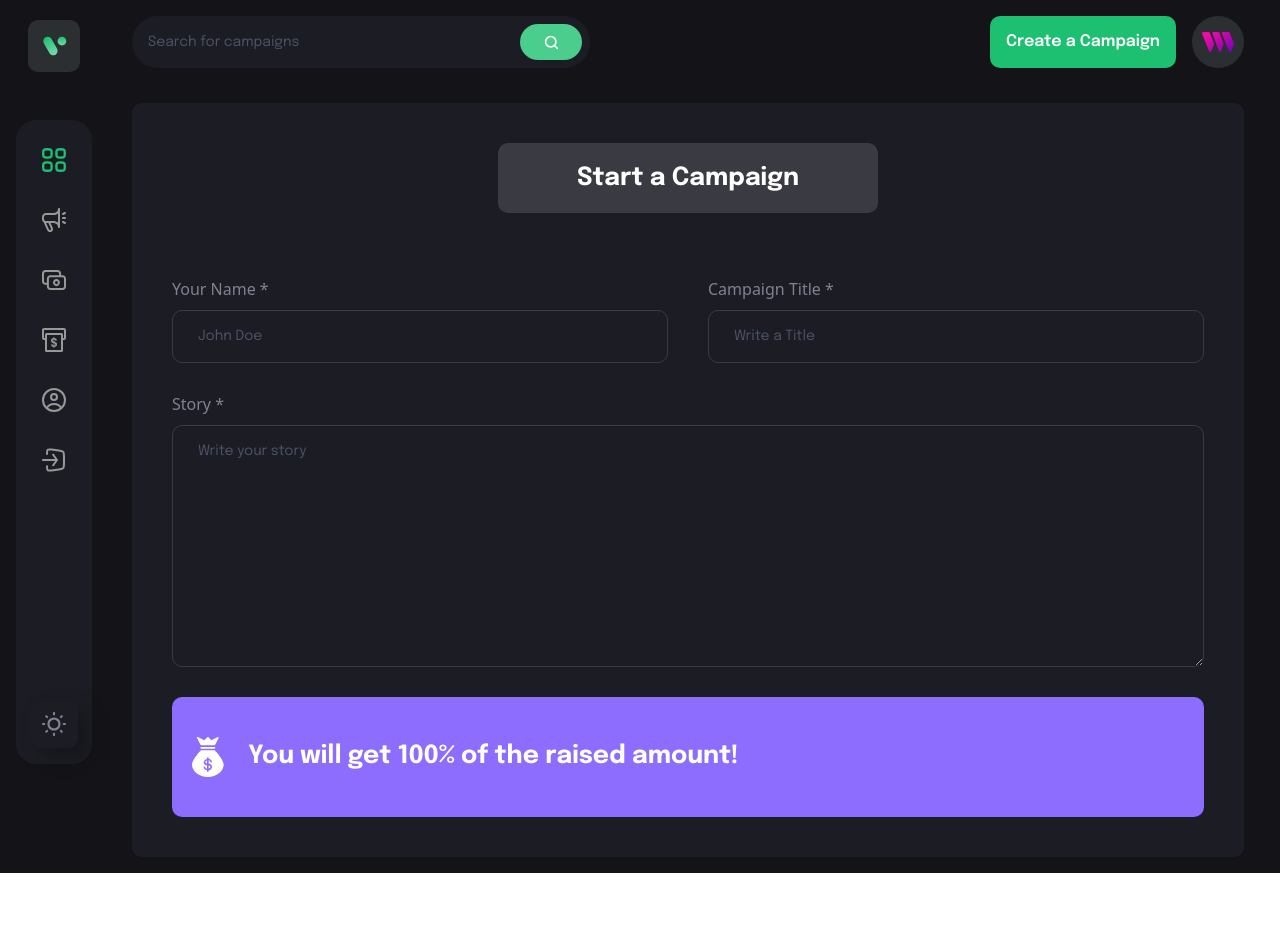
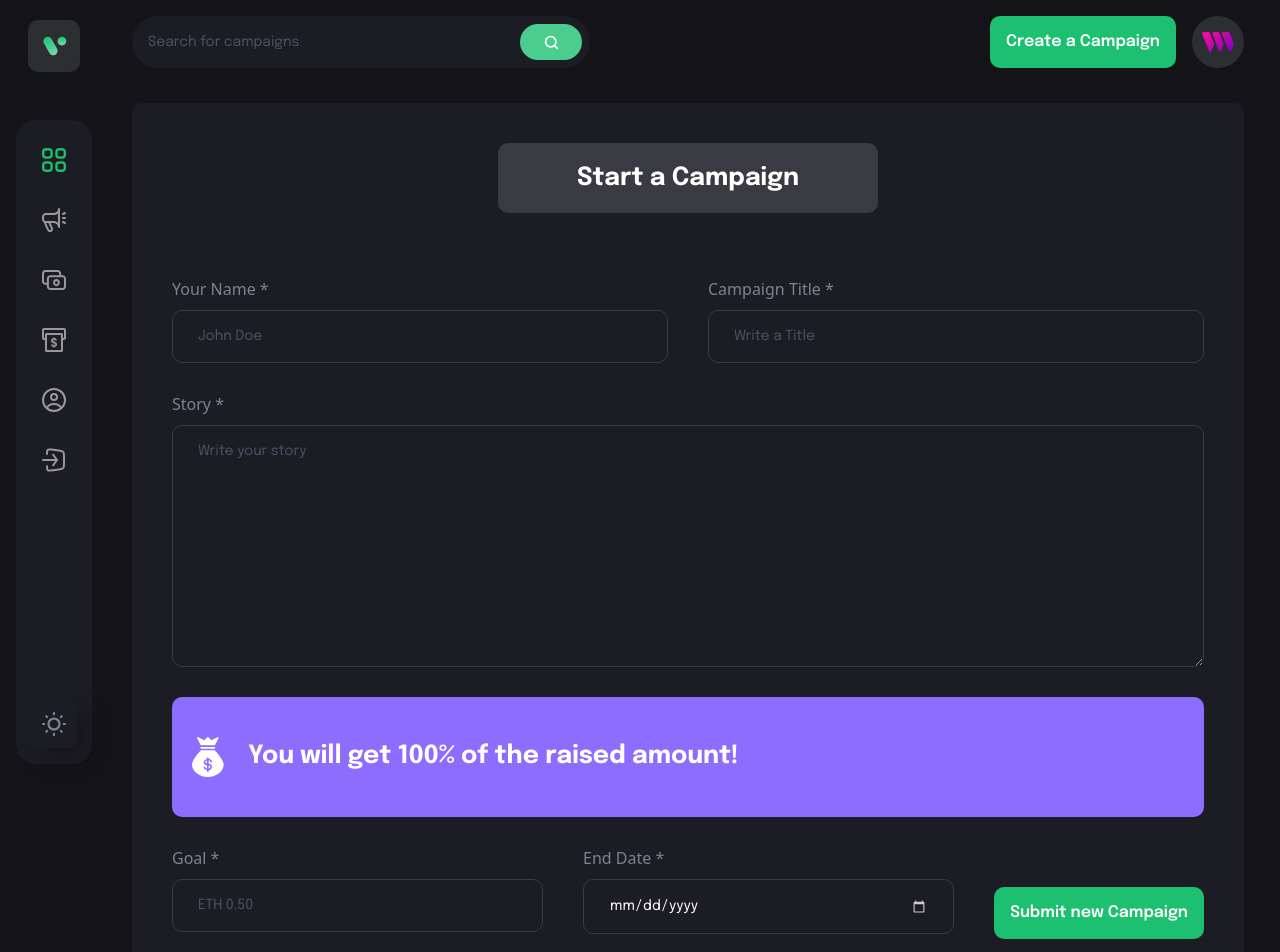
Before and after one commit to Siddharth114/crowd_funding, a React (Vite) app in the folder client/: page /create-campaign in a window 1280 px wide. Shown: the top 952 px of the page. Before the commit the page ends 873 px from the top, so only its background shows below. Built offline with nearby package versions, Linux system fonts and the light colour scheme; what @thirdweb-dev/react would draw is missing.

Commit message:
form layout done

```diff
--- a/client/src/pages/CreateCampaign.jsx
+++ b/client/src/pages/CreateCampaign.jsx
@@ -61,6 +61,29 @@ const CreateCampaign = () => {
               You will get 100% of the raised amount!
             </h4>
           </div>
+          <div className="flex flex-wrap gap-[40px]">
+          <FormField
+            labelName="Goal *"
+            placeholder="ETH 0.50"
+            inputType="text"
+            value={form.target}
+            handleChange={() => {}}
+          />
+          <FormField
+            labelName="End Date *"
+            placeholder="End Date"
+            inputType="date"
+            value={form.deadline}
+            handleChange={() => {}}
+          />
+          <div className="flex justify-center items-center mt-[40px]">
+            <CustomButton
+            btnType="submit"
+            title="Submit new Campaign"
+            styles="bg-[#1dc071]"
+            />
+          </div>
+        </div>
       </form>
     </div>
   );
```
